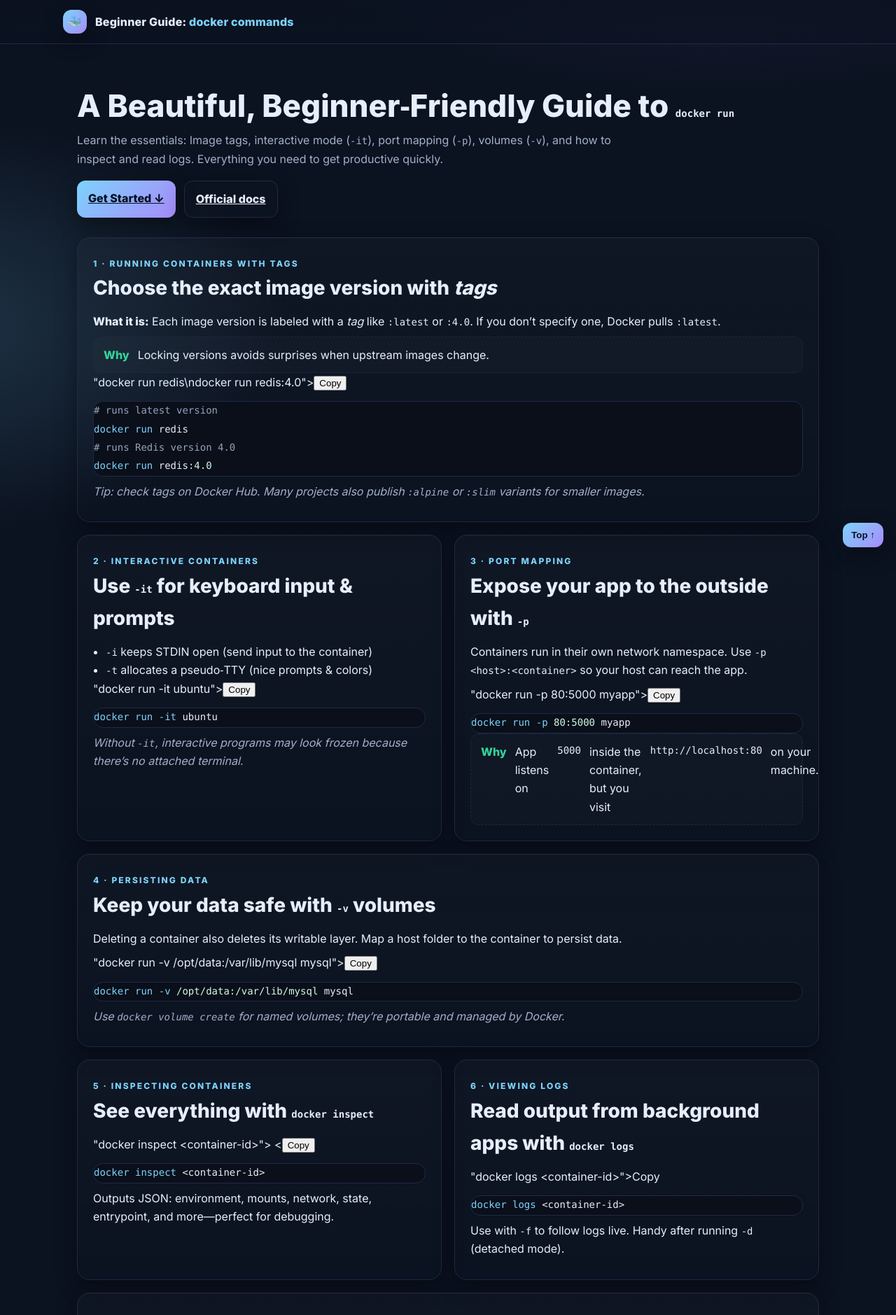
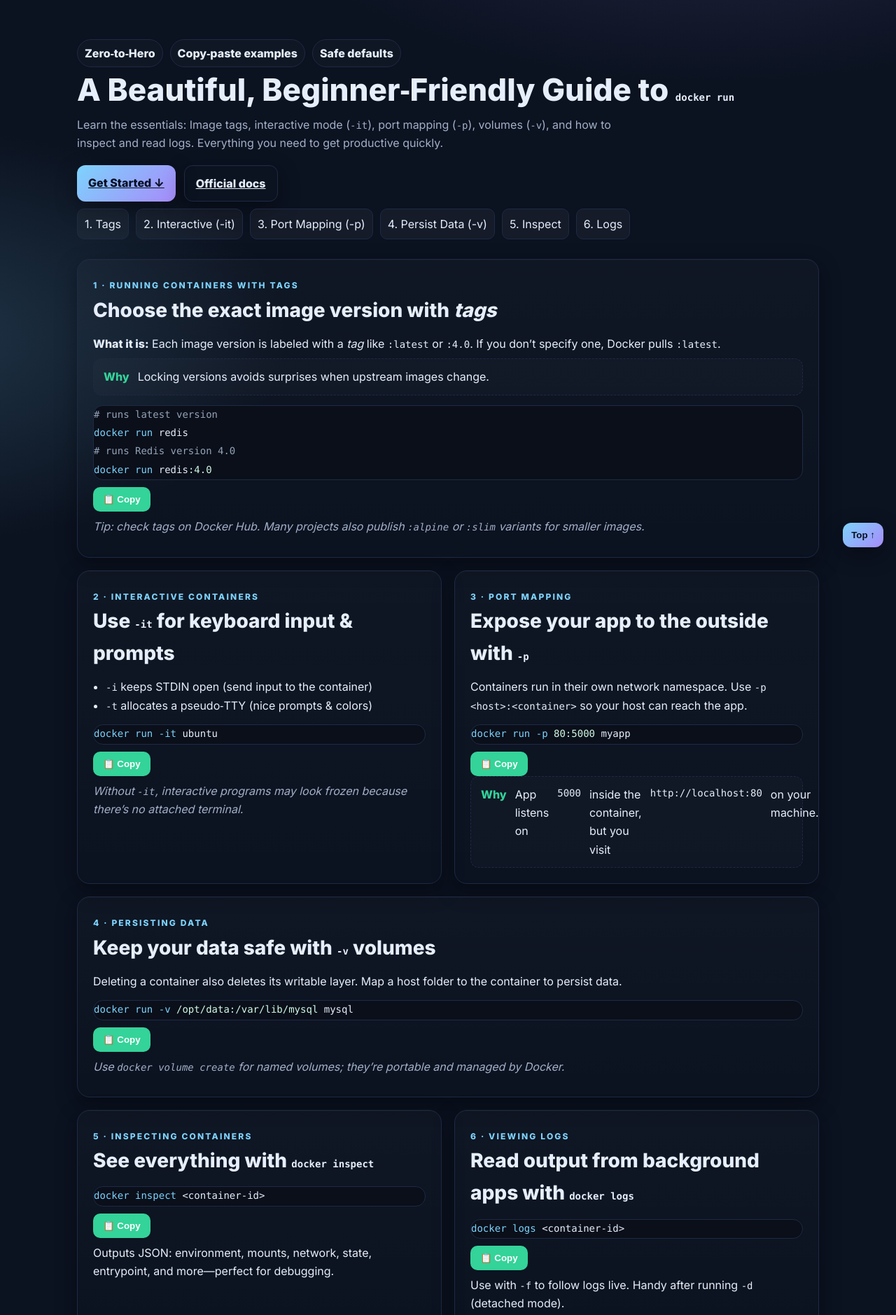
Before and after one commit to swapnilgajbhiyesyne/docker_learn, a plain HTML site: page index.html in a window 1280 px wide. Shown: the top 1879 px of the page at 70% size. Drawn offline with Linux system fonts and the light colour scheme.

Commit message:
Update index.html

```diff
--- a/index.html
+++ b/index.html
@@ -3,7 +3,7 @@
 <head>
   <meta charset="utf-8" />
   <meta name="viewport" content="width=device-width, initial-scale=1" />
-  <title>Beginner‑Friendly Guide</title>
+  <title>Beginner‑Friendly Guide to <code>docker run</code></title>
   <meta name="description" content="A beautiful, beginner‑friendly one‑page guide to docker run with tags, interactive mode, port mapping, volumes, logs and inspect." />
   <link rel="preconnect" href="https://fonts.googleapis.com">
   <link rel="preconnect" href="https://fonts.gstatic.com" crossorigin>
@@ -17,6 +17,7 @@
       --text:#e6eefc;        /* main text */
       --muted:#a2b0c8;       /* muted text */
       --ok:#34d399;          /* green */
+      --ok-dark:#059669;     /* green - hover */
       --warn:#f59e0b;        /* amber */
       --danger:#fb7185;      /* rose */
       --code-bg:#0a0f1a;     /* code background */
@@ -34,18 +35,8 @@
       line-height:1.65; font-size:16px;
     }
     a{color:var(--accent)}
-    header{
-      position:sticky; top:0; z-index:10; backdrop-filter: blur(10px);
-      background: linear-gradient( to bottom, rgba(11,18,32,.9), rgba(11,18,32,.6) );
-      border-bottom:1px solid var(--border);
-    }
+    /* Removed sticky header & top nav per user request */
     .wrap{max-width:1100px; margin:0 auto; padding:0 20px}
-    .nav{display:flex; align-items:center; gap:20px; padding:14px 0}
-    .brand{display:flex; align-items:center; gap:12px; font-weight:800; letter-spacing:.2px}
-    .logo{width:34px; height:34px; display:grid; place-items:center; border-radius:12px; background:linear-gradient(135deg,var(--accent),var(--accent-2)); box-shadow:var(--shadow)}
-    .navlinks{margin-left:auto; display:flex; gap:14px; flex-wrap:wrap}
-    .navlinks a{padding:8px 12px; border:1px solid transparent; border-radius:10px; color:var(--text); text-decoration:none; opacity:.85}
-    .navlinks a:hover{border-color:var(--border); opacity:1}
     .hero{padding:56px 0 28px}
     .title{font-size:clamp(28px,4vw,44px); line-height:1.1; margin:8px 0 12px; font-weight:800}
     .subtitle{color:var(--muted); max-width:780px}
@@ -69,8 +60,11 @@
     pre{position:relative; margin:14px 0 0; background:var(--code-bg); border:1px solid var(--border); border-radius:14px; overflow:auto}
     code{font-family: ui-monospace, SFMono-Regular, Menlo, Monaco, Consolas, "Liberation Mono", monospace; font-size:14px}
     .codewrap{position:relative}
-    .copy{position:absolute; top:10px; right:10px; border:1px solid var(--border); background:rgba(255,255,255,.04); color:var(--text); padding:6px 10px; border-radius:10px; cursor:pointer}
-    .copy:active{transform:scale(.97)}
+
+    /* New: proper green copy button with spacing & white text */
+    .copy{display:inline-block; margin-top:10px; border:none; background:var(--ok); color:#fff; padding:10px 14px; border-radius:10px; cursor:pointer; font-weight:800}
+    .copy:hover{background:var(--ok-dark)}
+
     .token-k{color:#7dd3fc}
     .token-c{color:#94a3b8}
     .token-s{color:#d1fae5}
@@ -91,25 +85,29 @@
   </style>
 </head>
 <body>
-  <header>
-    <div class="wrap nav">
-      <div class="brand">
-        <div class="logo" aria-hidden="true">🐳</div>
-        <div>Beginner Guide: <span style="color:var(--accent)">docker commands</span></div>
-      </div>
-
-    </div>
-  </header>
+  <!-- Removed header/nav per request -->
 
   <main class="wrap">
     <section class="hero">
+      <div class="badges">
+        <span class="badge">Zero‑to‑Hero</span>
+        <span class="badge">Copy‑paste examples</span>
+        <span class="badge">Safe defaults</span>
+      </div>
       <h1 class="title">A Beautiful, Beginner‑Friendly Guide to <code>docker run</code></h1>
       <p class="subtitle">Learn the essentials: Image tags, interactive mode (<code>-it</code>), port mapping (<code>-p</code>), volumes (<code>-v</code>), and how to inspect and read logs. Everything you need to get productive quickly.</p>
       <div class="cta">
         <a class="btn" href="#tags">Get Started ↓</a>
         <a class="btn secondary" href="https://docs.docker.com/engine/reference/run/" target="_blank" rel="noopener">Official docs</a>
       </div>
-
+      <div class="toc">
+        <a href="#tags">1. Tags</a>
+        <a href="#interactive">2. Interactive (-it)</a>
+        <a href="#ports">3. Port Mapping (-p)</a>
+        <a href="#volumes">4. Persist Data (-v)</a>
+        <a href="#inspect">5. Inspect</a>
+        <a href="#logs">6. Logs</a>
+      </div>
     </section>
 
     <div class="grid">
@@ -120,12 +118,12 @@
         <p><strong>What it is:</strong> Each image version is labeled with a <em>tag</em> like <code>:latest</code> or <code>:4.0</code>. If you don’t specify one, Docker pulls <code>:latest</code>.</p>
         <div class="callout"><span class="tag">Why</span> Locking versions avoids surprises when upstream images change.</div>
         <div class="codewrap">
-          "docker run redis\ndocker run redis:4.0"><button>Copy</button>
           <pre><code><span class="token-c"># runs latest version</span>
 <span class="token-k">docker run</span> redis
 <span class="token-c"># runs Redis version 4.0</span>
 <span class="token-k">docker run</span> redis<span class="token-s">:4.0</span>
 </code></pre>
+          <button class="copy" data-copy="docker run redis\ndocker run redis:4.0">📋 Copy</button>
         </div>
         <p class="note">Tip: check tags on Docker Hub. Many projects also publish <code>:alpine</code> or <code>:slim</code> variants for smaller images.</p>
       </article>
@@ -139,8 +137,8 @@
           <li><code>-t</code> allocates a pseudo‑TTY (nice prompts & colors)</li>
         </ul>
         <div class="codewrap">
-          "docker run -it ubuntu"><button>Copy</button>
           <pre><code><span class="token-k">docker run -it</span> ubuntu</code></pre>
+          <button class="copy" data-copy="docker run -it ubuntu">📋 Copy</button>
         </div>
         <p class="note">Without <code>-it</code>, interactive programs may look frozen because there’s no attached terminal.</p>
       </article>
@@ -151,8 +149,8 @@
         <h2>Expose your app to the outside with <code>-p</code></h2>
         <p>Containers run in their own network namespace. Use <code>-p &lt;host&gt;:&lt;container&gt;</code> so your host can reach the app.</p>
         <div class="codewrap">
-          "docker run -p 80:5000 myapp"><button>Copy</button>
           <pre><code><span class="token-k">docker run -p</span> <span class="token-s">80:5000</span> myapp</code></pre>
+          <button class="copy" data-copy="docker run -p 80:5000 myapp">📋 Copy</button>
         </div>
         <div class="callout"><span class="tag">Why</span> App listens on <code>5000</code> inside the container, but you visit <code>http://localhost:80</code> on your machine.</div>
       </article>
@@ -163,8 +161,8 @@
         <h2>Keep your data safe with <code>-v</code> volumes</h2>
         <p>Deleting a container also deletes its writable layer. Map a host folder to the container to persist data.</p>
         <div class="codewrap">
-          "docker run -v /opt/data:/var/lib/mysql mysql"><button>Copy</button>
           <pre><code><span class="token-k">docker run -v</span> <span class="token-s">/opt/data:/var/lib/mysql</span> mysql</code></pre>
+          <button class="copy" data-copy="docker run -v /opt/data:/var/lib/mysql mysql">📋 Copy</button>
         </div>
         <p class="note">Use <code>docker volume create</code> for named volumes; they’re portable and managed by Docker.</p>
       </article>
@@ -174,9 +172,8 @@
         <span class="kicker">5 · Inspecting Containers</span>
         <h2>See everything with <code>docker inspect</code></h2>
         <div class="codewrap">
-          "docker inspect &lt;container-id&gt;">
-          <<button>Copy</button>
           <pre><code><span class="token-k">docker inspect</span> &lt;container-id&gt;</code></pre>
+          <button class="copy" data-copy="docker inspect <container-id>">📋 Copy</button>
         </div>
         <p>Outputs JSON: environment, mounts, network, state, entrypoint, and more—perfect for debugging.</p>
       </article>
@@ -186,8 +183,8 @@
         <span class="kicker">6 · Viewing Logs</span>
         <h2>Read output from background apps with <code>docker logs</code></h2>
         <div class="codewrap">
-          "docker logs &lt;container-id&gt;">Copy</button>
           <pre><code><span class="token-k">docker logs</span> &lt;container-id&gt;</code></pre>
+          <button class="copy" data-copy="docker logs <container-id>">📋 Copy</button>
         </div>
         <p>Use with <code>-f</code> to follow logs live. Handy after running <code>-d</code> (detached mode).</p>
       </article>
@@ -207,7 +204,7 @@
     </div>
 
     <footer>
-      <p class="small">Made with 🐳 &nbsp;—&nbsp; Host this on GitHub Pages: create a repo, add this <code>index.html</code>, then enable <em>Settings → Pages</em>. Optional: add <code>.nojekyll</code> if you serve folders starting with <code>_</code>.</p>
+      <p class="small">Made with 🐳 — Host this on GitHub Pages: create a repo, add this <code>index.html</code>, then enable <em>Settings → Pages</em>. Optional: add <code>.nojekyll</code> if you serve folders starting with <code>_</code>.</p>
     </footer>
   </main>
 
@@ -220,10 +217,10 @@
         const text = btn.getAttribute('data-copy');
         try{
           await navigator.clipboard.writeText(text);
-          const old = btn.textContent; btn.textContent='Copied!';
-          setTimeout(()=>btn.textContent=old,1000);
+          const old = btn.textContent; btn.textContent='✅ Copied!';
+          setTimeout(()=>btn.textContent='📋 Copy',1200);
         }catch(e){
-          btn.textContent='Copy failed'; setTimeout(()=>btn.textContent='Copy',1200);
+          btn.textContent='Copy failed'; setTimeout(()=>btn.textContent='📋 Copy',1400);
         }
       });
     });
```
